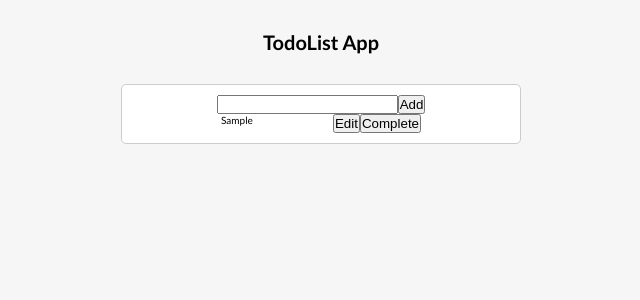
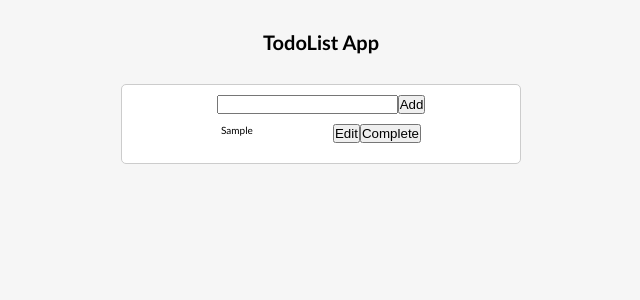
Before and after one commit to sepidehbiglarizadeh/TodoList, a React (Create React App) app: page / in a window 1280 px wide. Both pictures are taken after typing "Sample" into the empty fields and a click on the button "Add". Shown: the top 300 px of the page, without its empty margins (319-959 px from the left). Built offline with nearby package versions, Linux system fonts and the light colour scheme.

Commit message:
completedHandler added

```diff
--- a/src/component/Todo/Todo.js
+++ b/src/component/Todo/Todo.js
@@ -1,15 +1,15 @@
-import styles from "./Todo.module.css"
+import styles from "./Todo.module.css";
 
-const Todo = ({todo}) => {
+const Todo = ({ todo, onCompleted }) => {
   return (
-        <div className={styles.todo} key={todo.id} >
-          <div>{todo.text}</div>
+    <div className={styles.todo}>
+      <div className={todo.isCompleted && styles.completed}>{todo.text}</div>
       <div>
         <button>Edit</button>
-            <button>Complete</button>
+        <button onClick={onCompleted}>Complete</button>
       </div>
     </div>
   );
-}
+};
 
 export default Todo;
--- a/src/component/Todo/Todo.module.css
+++ b/src/component/Todo/Todo.module.css
@@ -2,4 +2,10 @@
     display: flex;
     justify-content: space-between;
     width: 200px;
+    margin: 10px;
 }
+
+.completed{
+    text-decoration: line-through;
+    color: #ccc;
+}
--- a/src/component/TodoApp/TodoApp.js
+++ b/src/component/TodoApp/TodoApp.js
@@ -14,13 +14,22 @@ const TodoApp = () => {
       text: input,
       isCompleted: false,
     };
-    setTodos([...todos,newTodo]);
+    setTodos([...todos, newTodo]);
+  };
+
+  const completedHandler = (id) => {
+    const index = todos.findIndex((todo) => todo.id === id);
+    const selectedTodo = { ...todos[index] };
+    selectedTodo.isCompleted = !selectedTodo.isCompleted;
+    const updatedTodos = [...todos];
+    updatedTodos[index] = selectedTodo;
+    setTodos(updatedTodos);
   };
 
   return (
     <div className="container">
       <TodoForm addTodoHandler={addTodoHandler} />
-      <TodoList todos={todos}/>
+      <TodoList todos={todos} onCompleted={completedHandler} />
     </div>
   );
 };
--- a/src/component/TodoList/TodoList.js
+++ b/src/component/TodoList/TodoList.js
@@ -1,12 +1,17 @@
 import Todo from "../Todo/Todo";
 
-const TodoList = ({ todos }) => {
-
+const TodoList = ({ todos, onCompleted }) => {
   const renderTodos = () => {
     if (todos.length === 0) return <div>Add some todos</div>;
 
     return todos.map((todo) => {
-      return <Todo todo={todo}/>
+      return (
+        <Todo
+          key={todo.id}
+          todo={todo}
+          onCompleted={() => onCompleted(todo.id)}
+        />
+      );
     });
   };
 
```
Also changed, not shown: src/component/TodoForm/TodoForm.js (+10 -10 lines). Lines whose indentation alone changed are shown as unchanged.
